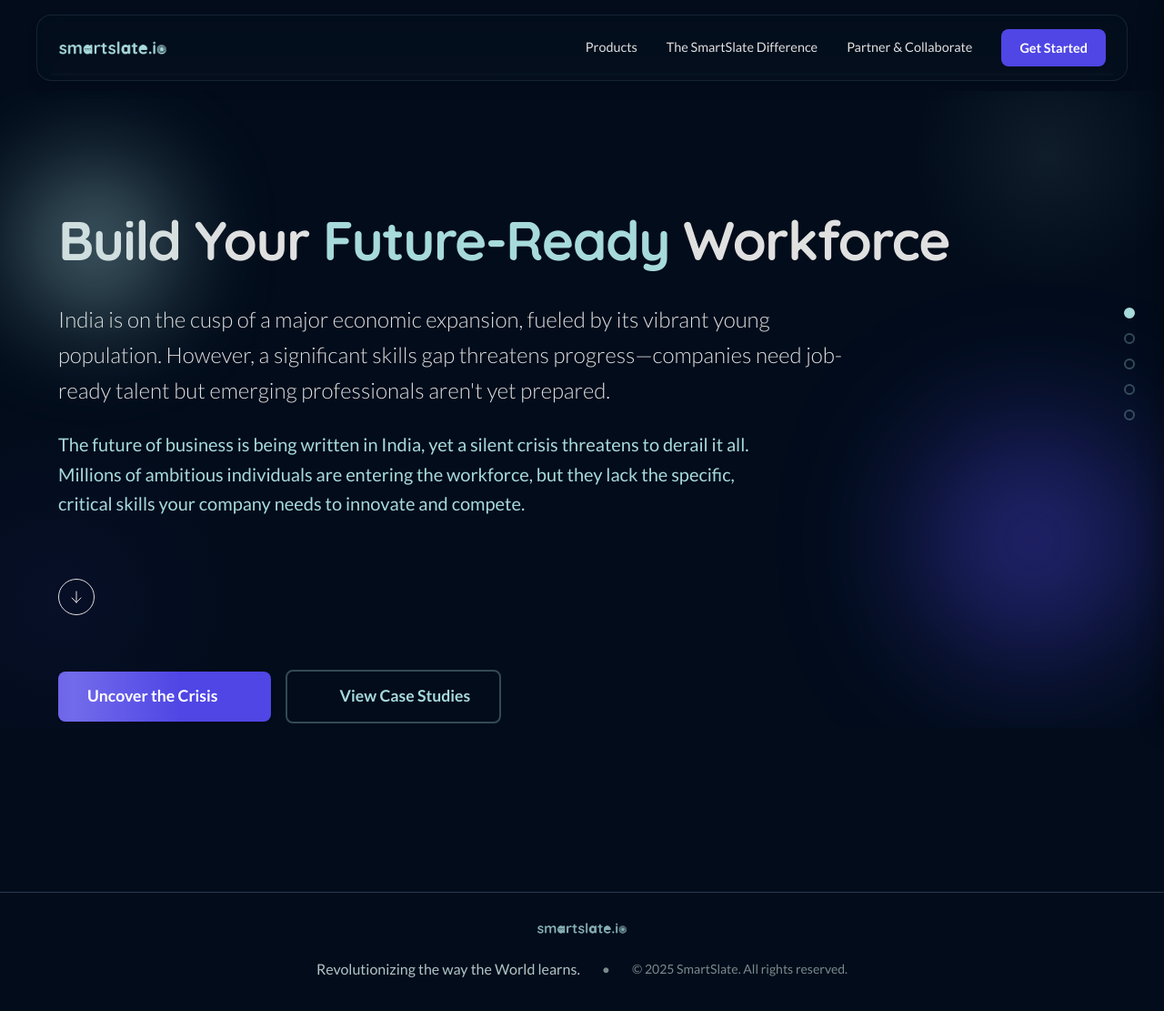
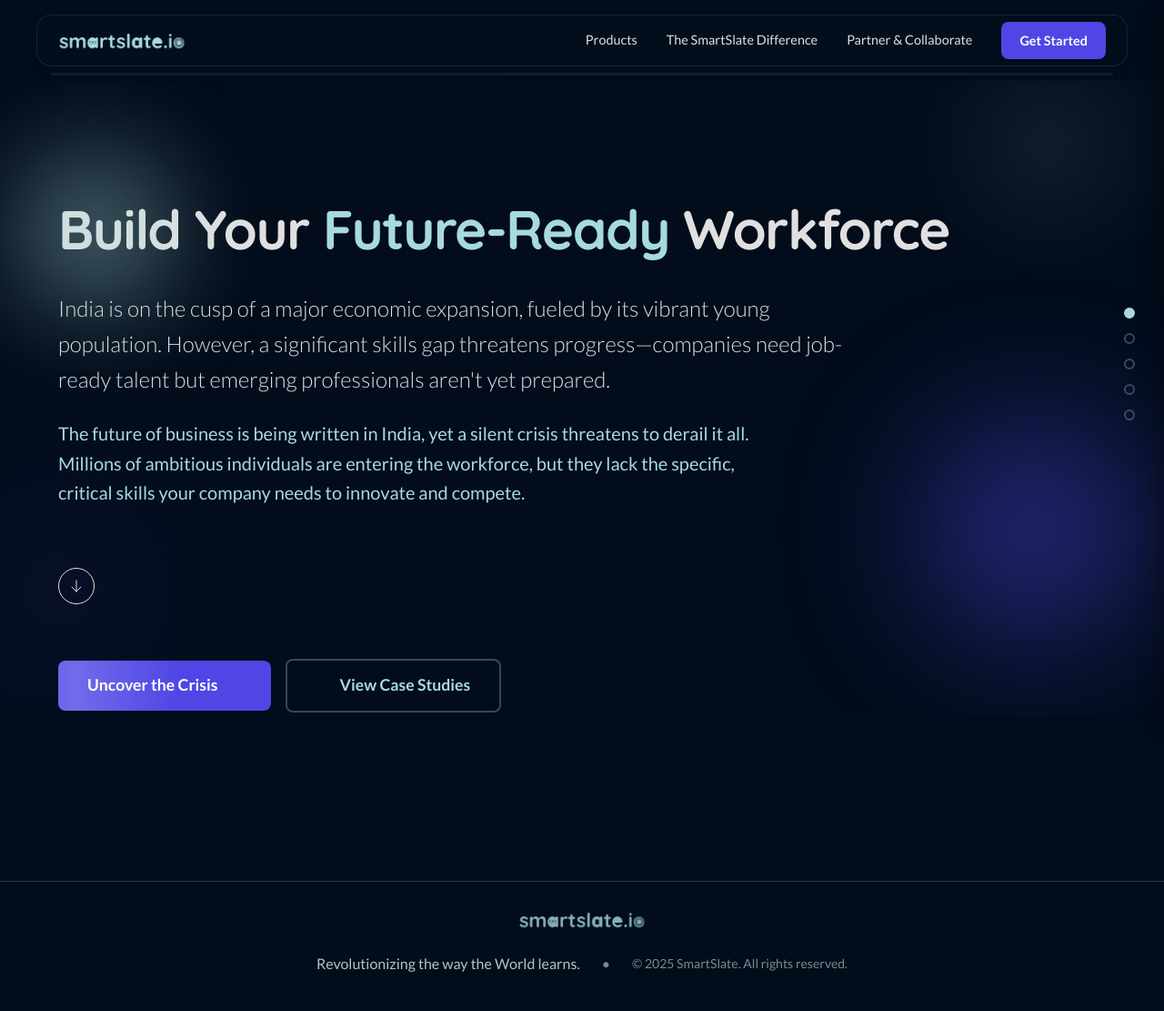
Before and after one commit to notjitin-1994/smartslate-final, a Next.js app: page / in a window 1280 px wide. Shown: the whole page at 91% size. Built offline with nearby package versions, Linux system fonts and the light colour scheme; some icons are missing.

Commit message:
feat(branding): use Swirl favicon; enlarge header/footer logos; remove logo padding; reduce header height with adjusted main offset
Co-Authored-By: Jitin Nair <jitin@smartslate.io>

```diff
--- a/src/app/globals.css
+++ b/src/app/globals.css
@@ -390,12 +390,12 @@ small { font-size: 0.875em; }
 
 /* Main content spacing to account for fixed header */
 .main-content {
-  padding-top: 100px; /* Header height (60px) + top spacing (16px) + buffer */
+  padding-top: 88px; /* Adjusted for reduced header height */
 }
 
 @media (max-width: 640px) {
   .main-content {
-    padding-top: 80px; /* Smaller header on mobile */
+    padding-top: 72px; /* Adjusted for reduced header height on mobile */
   }
 }
 
--- a/src/app/layout.tsx
+++ b/src/app/layout.tsx
@@ -41,14 +41,8 @@ export const metadata: Metadata = {
   themeColor: "#091521",
   manifest: "/manifest.json",
   icons: {
-    icon: [
-      { url: "/favicon.ico" },
-      { url: "/favicon-16x16.png", sizes: "16x16", type: "image/png" },
-      { url: "/favicon-32x32.png", sizes: "32x32", type: "image/png" }
-    ],
-    apple: [
-      { url: "/apple-touch-icon.png" }
-    ]
+    icon: [{ url: "/logo-swirl.png" }],
+    apple: [{ url: "/logo-swirl.png" }]
   }
 };
 
--- a/src/components/layout/Footer.tsx
+++ b/src/components/layout/Footer.tsx
@@ -76,8 +76,8 @@ export default function Footer() {
           <Image
             src="/logo.png"
             alt="SmartSlate Logo"
-            width={100}
-            height={24}
+            width={140}
+            height={34}
             style={{ height: 'auto' }}
           />
         </LogoWrapper>
--- a/src/components/layout/Header.tsx
+++ b/src/components/layout/Header.tsx
@@ -46,10 +46,10 @@ const HeaderContent = styled(Container)(({ theme }) => ({
   display: 'flex',
   justifyContent: 'space-between',
   alignItems: 'center',
-  padding: `${theme.spacing(2)} ${theme.spacing(3)}`,
+  padding: `${theme.spacing(1)} ${theme.spacing(3)}`,
   width: '100%',
   [theme.breakpoints.down('sm')]: {
-    padding: `${theme.spacing(1.5)} ${theme.spacing(2)}`,
+    padding: `${theme.spacing(0.75)} ${theme.spacing(2)}`,
   },
 }));
 
@@ -57,13 +57,13 @@ const LogoLink = styled(Link)(({ theme }) => ({
   display: 'flex',
   alignItems: 'center',
   textDecoration: 'none',
-  height: 28,
+  height: 32,
   transition: 'transform 0.2s ease',
   '&:hover': {
     transform: 'scale(1.05)',
   },
   [theme.breakpoints.down('sm')]: {
-    height: 24,
+    height: 28,
   },
 }));
 
@@ -247,8 +247,8 @@ export default function Header() {
             <Image
               src="/logo.png"
               alt="SmartSlate Logo"
-              width={120}
-              height={28}
+              width={140}
+              height={32}
               priority
             />
           </LogoLink>
@@ -296,8 +296,8 @@ export default function Header() {
           <Image
             src="/logo.png"
             alt="SmartSlate Logo"
-            width={120}
-            height={28}
+            width={140}
+            height={32}
           />
           <IconButton
             onClick={() => setMobileMenuOpen(false)}
```
